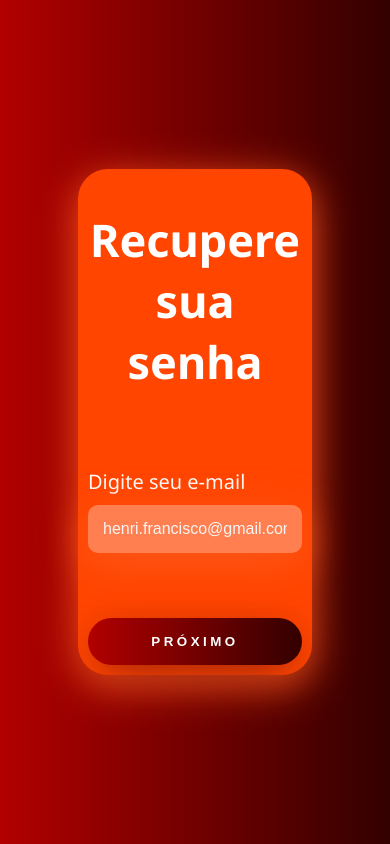
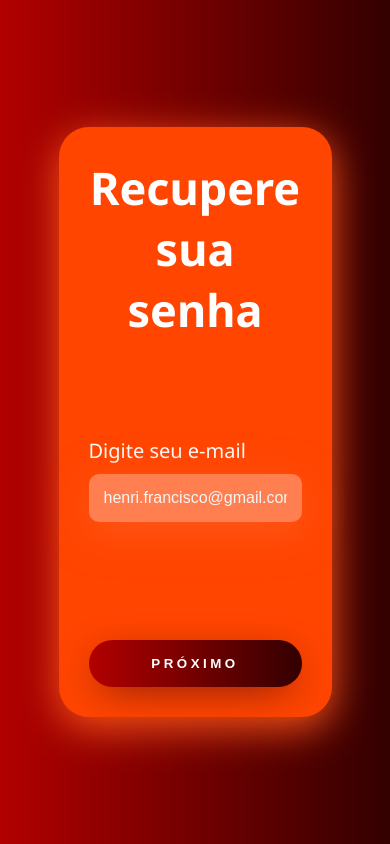
Before and after one commit to LuisFelipe-Oliveira/Fatraca, a PHP site: page /senha1.php in a window 390 px wide. Run offline with PHP 8.4, Linux system fonts and the light colour scheme.

Commit message:
Pequenas mudanças "esqueci a senha"

```diff
--- a/assets/css/styleSenha1.css
+++ b/assets/css/styleSenha1.css
@@ -17,6 +17,7 @@ body * {
 }
 
 h1 {
+    margin: 0;
     color: white;
     font-weight: 800;
     font-size: 45px;
@@ -26,7 +27,7 @@ h1 {
 .fieldset {
     width: 60vw;
     height: 60vh;
-    padding: 10px;
+    padding: 30px;
     display: flex;
     flex-direction: column;
     justify-content: space-between;
@@ -76,9 +77,28 @@ button {
     text-transform: uppercase;
     font-weight: 800;
     padding: 16px 0;
-
     letter-spacing: 3.5px;
     color:rgb(255, 255, 255);
     background-image: linear-gradient(90deg, #B20000, #330000);
     box-shadow: 0px 10px 40px -12px rgb(88, 13, 13);
+    cursor: pointer;
+    transition: .3s;
 }
+
+button:hover {
+    border-radius: 0;
+}
+
+@media only screen and (max-width: 848px) {
+    .fieldset {
+        width: 65vw;
+        height: 65vh;
+    }
+}
+
+@media only screen and (max-width: 500px) {
+    .fieldset {
+        width: 70vw;
+        height: 70vh;
+    }
+}
--- a/login.php
+++ b/login.php
@@ -108,7 +108,7 @@ if(isset($_POST["enviar"])) {
                         <label for="senha">Senha</label>
                         <input type="password" name="senha" placeholder="Senha">
                     </div>
-                    <a href="" class="btn-alt">Esqueceu a senha?</a>
+                    <a href="senha1.php" class="btn-alt">Esqueceu a senha?</a>
                     <a href="cadastro.php" class="btn-alt">Criar conta</a>
                     <button class="btn-login" name="enviar">Login</button>
                     <butoton class="entrar-com">
--- a/senha1.php
+++ b/senha1.php
@@ -1,3 +1,27 @@
+<?php
+
+$msg = "";
+
+if(isset($_POST["enviar"])) {
+    require("./config/connect.php");
+
+    $email = $_POST['email'];
+
+    $sql = "SELECT * FROM fatraca_users WHERE email = :email";
+    $stmt = $conn->prepare($sql);
+    $stmt->bindValue(':email', $email);
+    $stmt->execute();
+    if($stmt->rowCount() > 0) {
+        header('Location: senha2.php');
+        exit();
+    } else {
+        $msg = "Usuário não encontrado!";
+    }
+    $conn = null;
+}
+
+?>
+
 <!DOCTYPE html>
 <html lang="pt-br">
     <head>
@@ -17,3 +41,5 @@
         </form>
     </body>
 </html>
+
+<?php echo $msg; ?>
```
